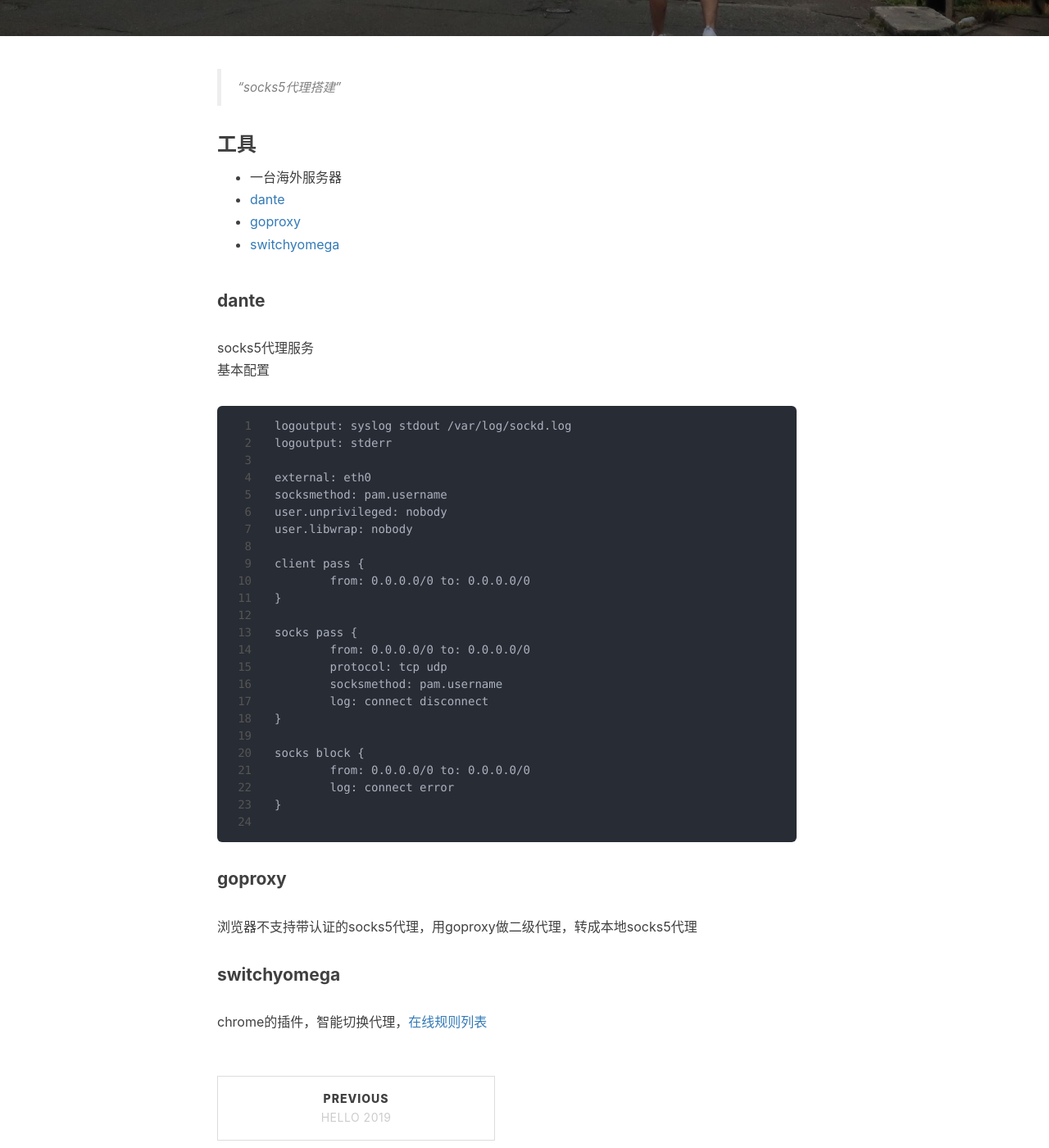
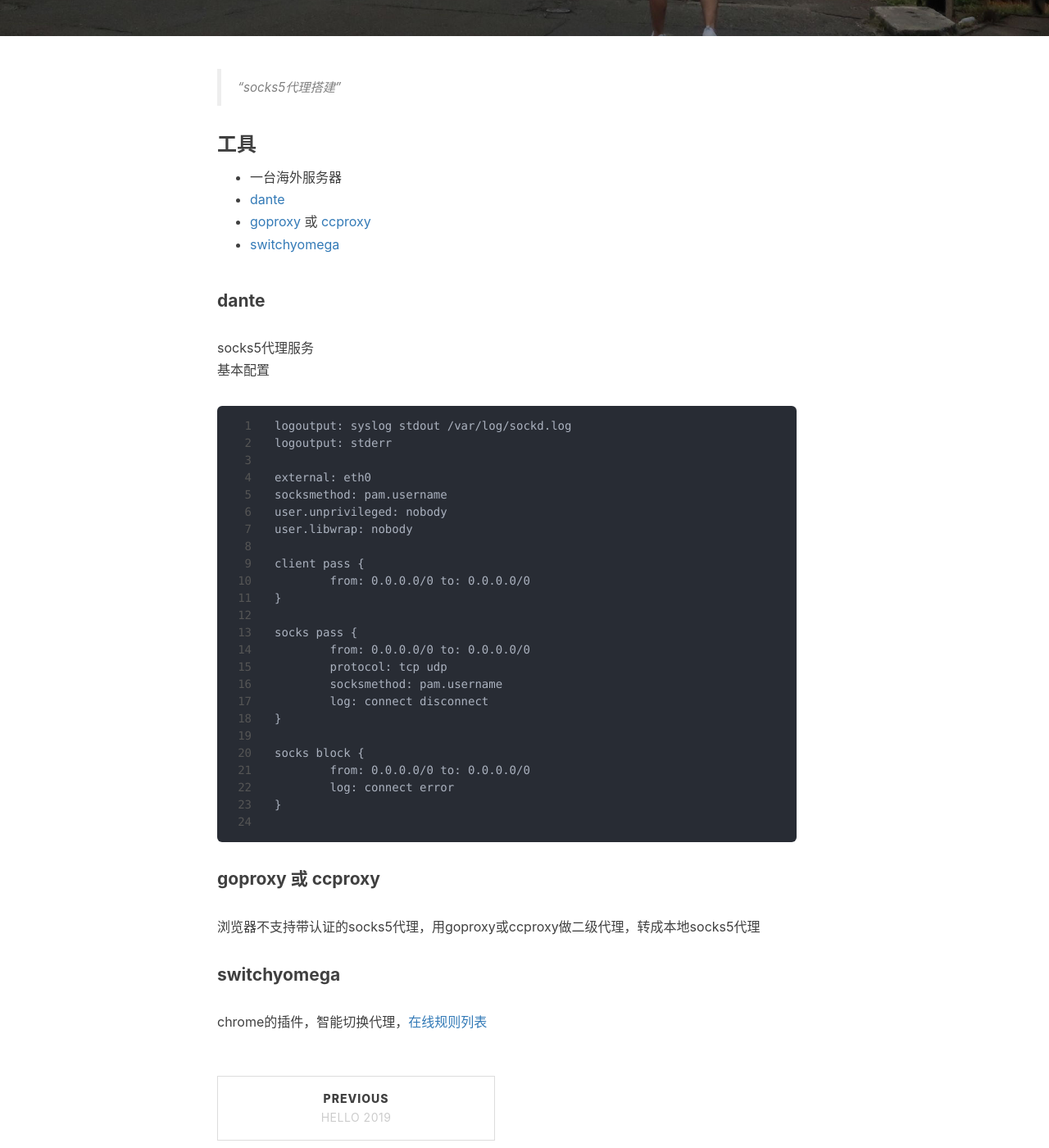
Before and after one commit to chia33/chia33.github.io, a Jekyll site: the page built from _posts/2019-01-16-socks5.markdown, in a window 1280 px wide and 1400 px high, scrolled down 413 px. Shown: the whole window at 82% size. Built offline with Jekyll 4.4.1, drawn with Linux system fonts in a browser that asks for light colours; nearby versions of some CDN libraries; comment, search, counter and statistics services are not loaded.

````diff
--- a/_posts/2019-01-16-socks5.markdown
+++ b/_posts/2019-01-16-socks5.markdown
@@ -14,7 +14,7 @@ tags:
 
 * 一台海外服务器
 * [dante](http://www.inet.no/dante/)
-* [goproxy](https://github.com/snail007/goproxy)
+* [goproxy](https://github.com/snail007/goproxy) 或 [ccproxy](http://www.ccproxy.com/)
 * [switchyomega](https://www.switchyomega.com/)
 
 #### dante
@@ -47,8 +47,8 @@ socks block {
 
 ```
 
-#### goproxy
-浏览器不支持带认证的socks5代理，用goproxy做二级代理，转成本地socks5代理
+#### goproxy 或 ccproxy
+浏览器不支持带认证的socks5代理，用goproxy或ccproxy做二级代理，转成本地socks5代理
 
 #### switchyomega
 chrome的插件，智能切换代理，[在线规则列表](https://raw.githubusercontent.com/gfwlist/gfwlist/master/gfwlist.txt)
````
Also changed, not shown: _posts/draft-2019-02-23-aloe-(1).markdown (added, +14 -0 lines), _posts/draft-2019-02-23-aloe-(2).markdown (added, +31 -0 lines), _posts/draft-2019-02-23-aloe-(3).markdown (added, +12 -0 lines).
